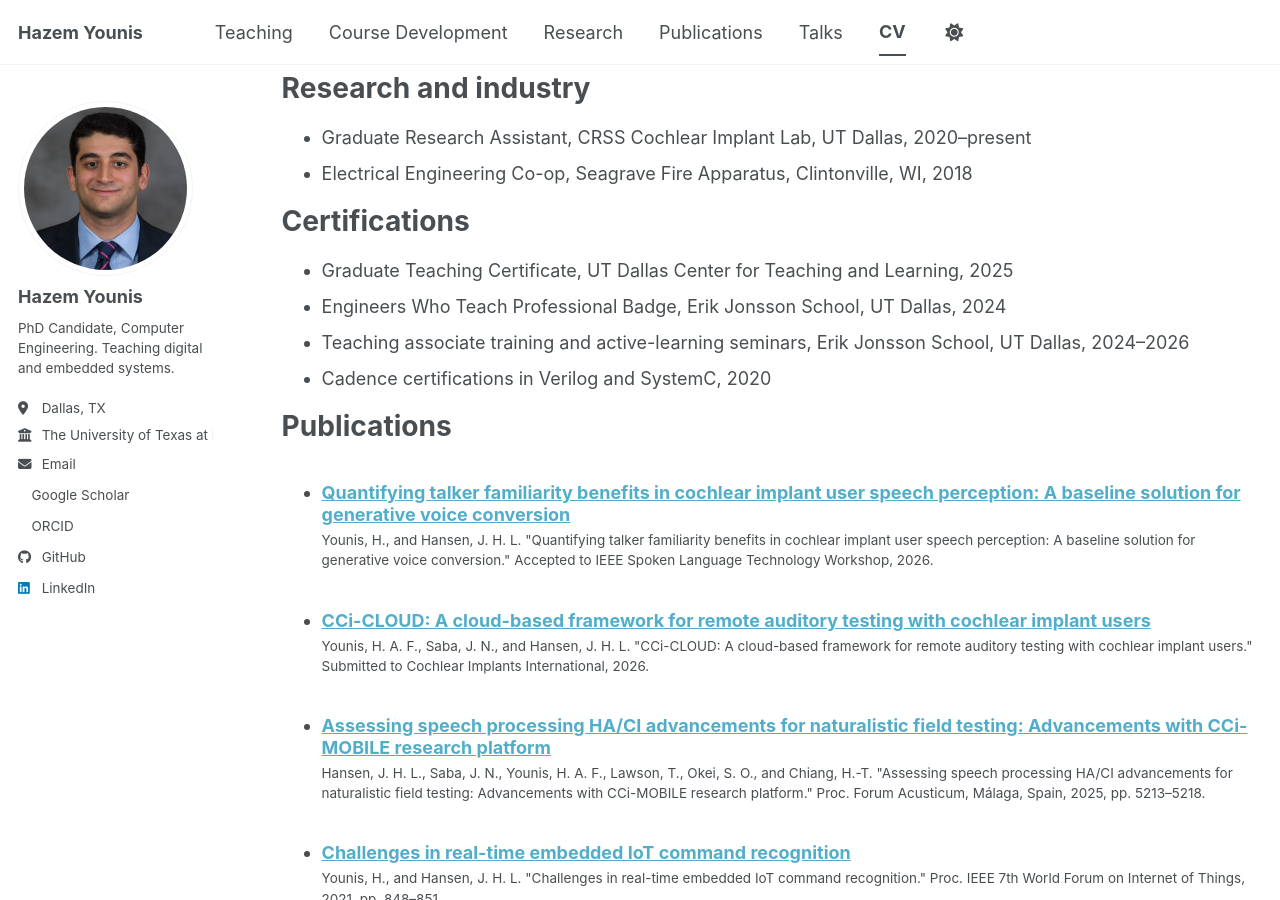
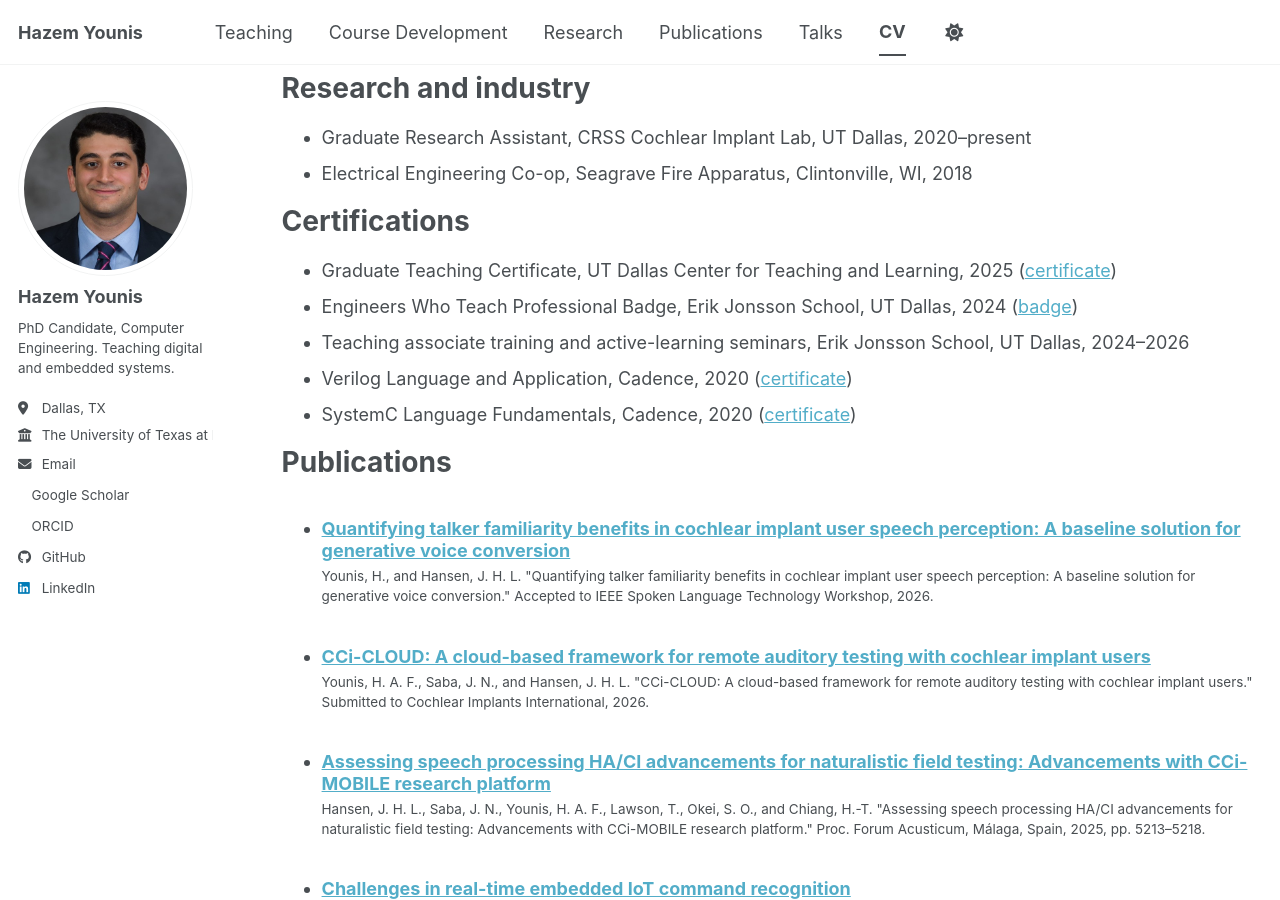
Before and after one commit to Hazem-AF-Younis/hazem-af-younis.github.io, a Jekyll site: the page built from _pages/cv.md, in a window 1280 px wide and 900 px high, scrolled down 580 px. Built offline with Jekyll 4.4.1, drawn with Linux system fonts in a browser that asks for light colours; a script bundle is joined from its source files by our own code; a style sheet for code colours, icons or effects is not loaded.

Commit message:
Link certificates from the CV and Teaching pages

```diff
--- a/_pages/cv.md
+++ b/_pages/cv.md
@@ -29,10 +29,11 @@ Research and industry
 
 Certifications
 ======
-* Graduate Teaching Certificate, UT Dallas Center for Teaching and Learning, 2025
-* Engineers Who Teach Professional Badge, Erik Jonsson School, UT Dallas, 2024
+* Graduate Teaching Certificate, UT Dallas Center for Teaching and Learning, 2025 ([certificate](/files/certificates/graduate-teaching-certificate.pdf))
+* Engineers Who Teach Professional Badge, Erik Jonsson School, UT Dallas, 2024 ([badge](https://badgr.com/public/assertions/PHACQeheQ56iGNLonIqTOQ))
 * Teaching associate training and active-learning seminars, Erik Jonsson School, UT Dallas, 2024–2026
-* Cadence certifications in Verilog and SystemC, 2020
+* Verilog Language and Application, Cadence, 2020 ([certificate](/files/certificates/cadence-verilog-certificate.pdf))
+* SystemC Language Fundamentals, Cadence, 2020 ([certificate](/files/certificates/cadence-systemc-certificate.pdf))
 
 Publications
 ======
--- a/_pages/teaching.html
+++ b/_pages/teaching.html
@@ -21,8 +21,8 @@ author_profile: true
 
 <h2>Teaching preparation</h2>
 <ul>
-<li>Graduate Teaching Certificate, UT Dallas Center for Teaching and Learning, 2025</li>
-<li>Engineers Who Teach Professional Badge, Erik Jonsson School, UT Dallas, 2024</li>
+<li>Graduate Teaching Certificate, UT Dallas Center for Teaching and Learning, 2025 (<a href="/files/certificates/graduate-teaching-certificate.pdf">certificate</a>)</li>
+<li>Engineers Who Teach Professional Badge, Erik Jonsson School, UT Dallas, 2024 (<a href="https://badgr.com/public/assertions/PHACQeheQ56iGNLonIqTOQ">badge</a>)</li>
 <li>Teaching associate training and active-learning seminars, Erik Jonsson School, UT Dallas, 2024–2026</li>
 </ul>
 
```
Also changed, not shown: 3 other files.
